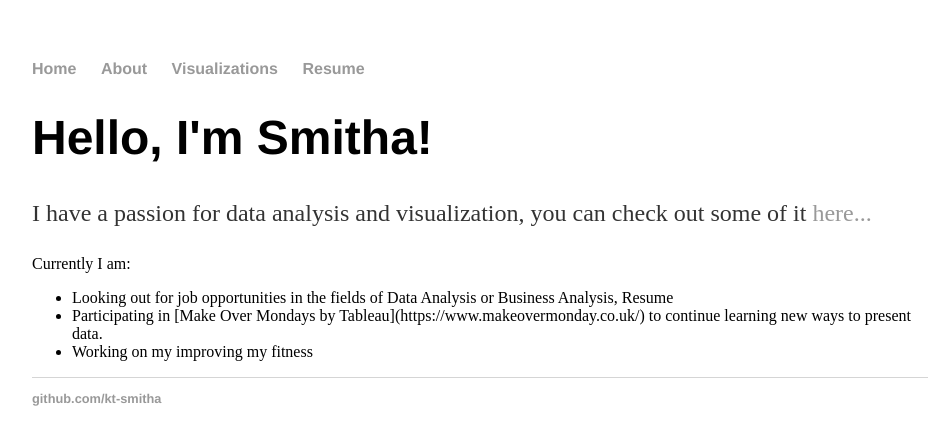
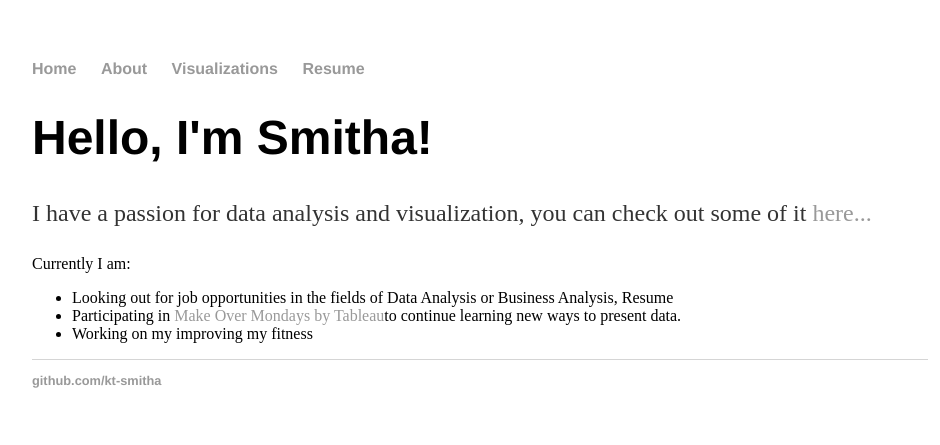
Before and after one commit to kt-smitha/kt-smitha.github.io, a Jekyll site: the page built from index.html, in a window 1280 px wide. Shown: the top 445 px of the page, without its empty margins (160-1100 px from the left). Built offline with Jekyll 4.4.1, drawn with Linux system fonts in a browser that asks for light colours; some of the changed lines change nothing that is shown.

Commit message:
Correct Markdown link to HTML

```diff
--- a/index.html
+++ b/index.html
@@ -9,7 +9,7 @@ title: Smitha-Home
 	<div>Currently I am:
 	<ul>
 		<li>Looking out for job opportunities in the fields of Data Analysis or Business Analysis, Resume </li>
-		<li>Participating in [Make Over Mondays by Tableau](https://www.makeovermonday.co.uk/) to continue learning new ways to present data. </li>
+		<li>Participating in <a href="https://www.makeovermonday.co.uk/">Make Over Mondays by Tableau</a>to continue learning new ways to present data. </li>
 		<li>Working on my improving my fitness </li>
 	</ul>
 	</div>
```
